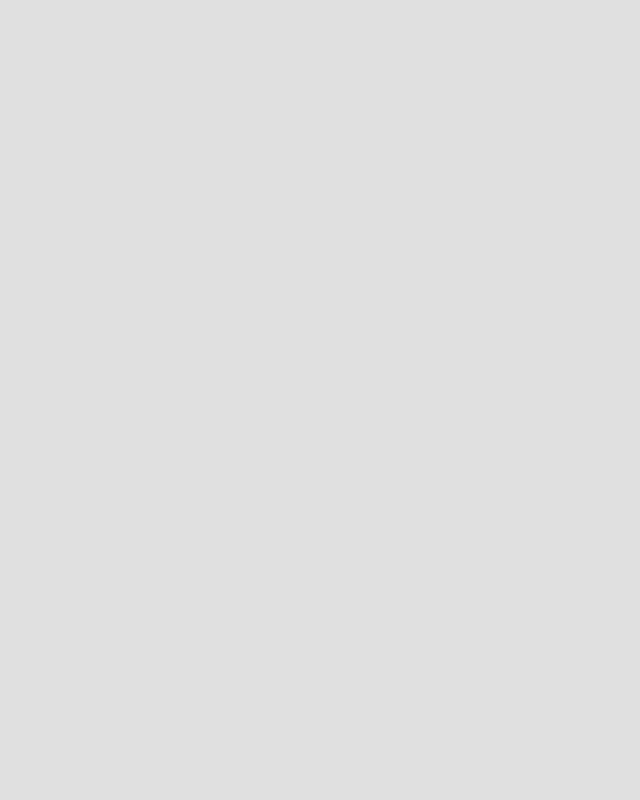
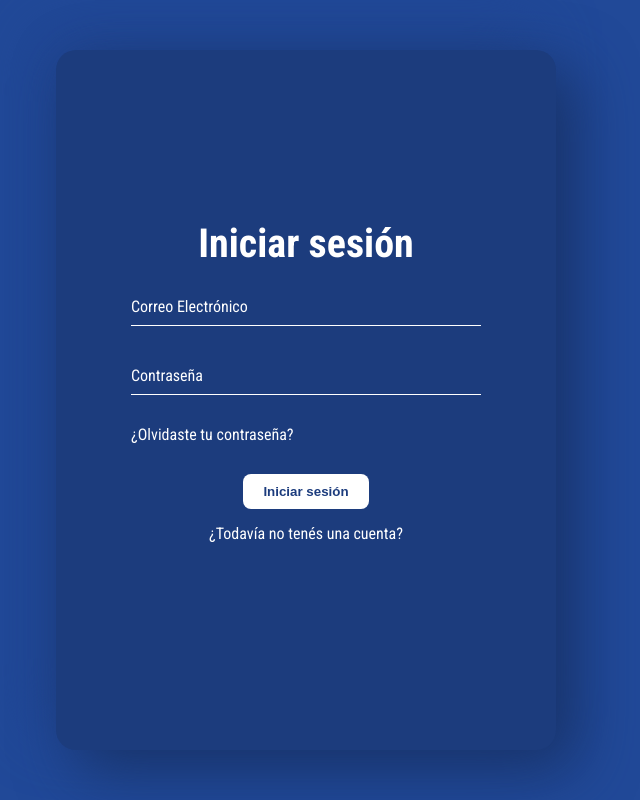
Before and after one commit to RaphaelNicaise/Metodologia-de-Sistemas-2, a React (Vite) app in the folder frontend/: page /login in a window 1280 px wide. Before the commit this address had no page. Shown: the whole page, without its empty margins (334-974 px from the left). Built offline with nearby package versions, Linux system fonts and the light colour scheme.

Commit message:
implementado login

```diff
--- a/frontend/src/App.jsx
+++ b/frontend/src/App.jsx
@@ -1,12 +1,14 @@
 import { BrowserRouter, Routes, Route} from 'react-router-dom';
 import './App.css'
 import Home from './pages/Home'
+import Login from './pages/Login';
 
 function App() {
   return (
     <BrowserRouter>
       <Routes>
         <Route path='/' element={<Home/>}/>
+        <Route path='/login' element={<Login/>}/>
       </Routes>
     </BrowserRouter>
   )
--- a/frontend/src/components/Navbar.jsx
+++ b/frontend/src/components/Navbar.jsx
@@ -51,7 +51,7 @@ const Navbar = () => {
                 <div className="navbar-links">
                     <a href="#sucursales" className="nav-link">
                         <FaShop className="nav-icon"/>
-                        <span>Sucursales</span>
+                        <span>Local</span>
                     </a>
                     <a href="#empleados" className="nav-link">
                         <FaUserTie className="nav-icon"/>
--- /dev/null
+++ b/frontend/src/pages/Login.jsx
@@ -0,0 +1,51 @@
+import React, { useState } from "react";
+import { useNavigate } from "react-router-dom";
+import "../styles/Login.css";
+
+const Login = () => {
+  const [email, setEmail] = useState("");
+  const [password, setPassword] = useState("");
+  const [error, setError] = useState("");
+  const navigate = useNavigate();
+
+  const handleSubmit = (e) => {
+    e.preventDefault();
+    setError("");
+  };
+
+  return (
+    <div className="login-container">
+      <h2>Iniciar sesión</h2>
+      {error && <div className="error-message">{error}</div>}
+      <form onSubmit={handleSubmit}>
+        <div className="user-box">
+          <input
+            type="email"
+            value={email}
+            onChange={(e) => setEmail(e.target.value)}
+            required
+          />
+          <label>Correo Electrónico</label>
+        </div>
+        <div className="user-box">
+          <input
+            type="password"
+            value={password}
+            onChange={(e) => setPassword(e.target.value)}
+            required
+          />
+          <label>Contraseña</label>
+        </div>
+        <div className="login-container-forgot">
+          <a href="#">¿Olvidaste tu contraseña?</a>
+        </div>
+        <div className="login-container-btn">
+          <button type="submit">Iniciar sesión</button>
+          <a href="/registrarse">¿Todavía no tenés una cuenta?</a>
+        </div>
+      </form>
+    </div>
+  );
+};
+
+export default Login;
--- /dev/null
+++ b/frontend/src/styles/Login.css
@@ -0,0 +1,106 @@
+@import url('https://fonts.googleapis.com/css2?family=Roboto+Condensed:ital,wght@0,100..900;1,100..900&display=swap');
+
+*{
+    margin: 0;
+    padding: 0;
+    box-sizing: border-box;
+}
+
+body{
+    min-height: 100vh;
+    display: flex;
+    justify-content: center;
+    align-items: center;
+    font-family: "Roboto Condensed", sans-serif;
+    background: #214998;
+}
+
+.login-container {
+  background: #1c3c7d;
+  border-radius: 20px;
+  display: flex;
+  flex-direction: column;
+  align-items: center;
+  justify-content: flex-start;
+  padding-top: 170px;
+  height: 700px;
+  width: 500px;
+  color: white;
+  box-shadow:  20px 20px 60px #18336a,
+             -20px -20px 60px #204590;
+}
+
+.login-container h2 {
+  margin-bottom: 20px;
+  font-size: 40px;
+}
+
+/* Inputs flotantes */
+.user-box {
+  position: relative;
+  width: 350px;
+  margin-bottom: 30px;
+}
+
+.user-box input {
+  width: 100%;
+  padding: 10px 0;
+  font-size: 16px;
+  color: white;
+  background: transparent;
+  border: none;
+  border-bottom: 1px solid white;
+  outline: none;
+}
+
+.user-box label {
+  position: absolute;
+  top: 0;
+  left: 0;
+  padding: 10px 0;
+  font-size: 16px;
+  color: white;
+  pointer-events: none;
+  transition: 0.5s;
+}
+
+.user-box input:focus ~ label,
+.user-box input:valid ~ label {
+  top: -20px;
+  left: 0;
+  font-size: 12px;
+  color: #fff;
+}
+
+/* Links y botones */
+.login-container-forgot {
+  margin-bottom: 10px;
+  cursor: pointer;
+}
+
+.login-container-btn {
+  display: flex;
+  flex-direction: column;
+  align-items: center;
+  margin-top: 30px;
+}
+
+.login-container-btn button {
+  margin-bottom: 15px;
+  padding: 10px 20px;
+  border: none;
+  background: white;
+  color: #1c3c7d;
+  border-radius: 8px;
+  font-weight: bold;
+  cursor: pointer;
+}
+
+.login-container-btn button:hover {
+  background: #ddd;
+}
+
+.login-container a{
+    color: white;
+    text-decoration: none;
+}
```
